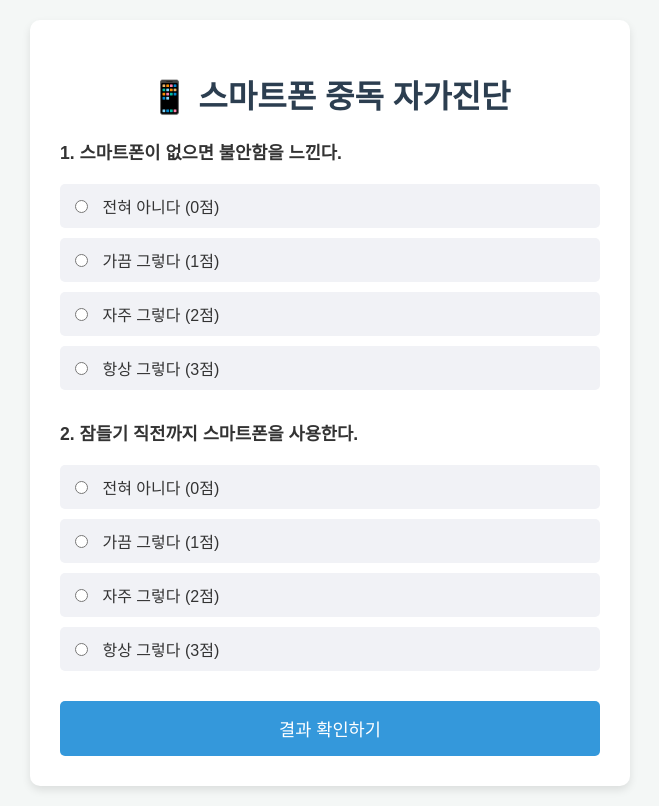
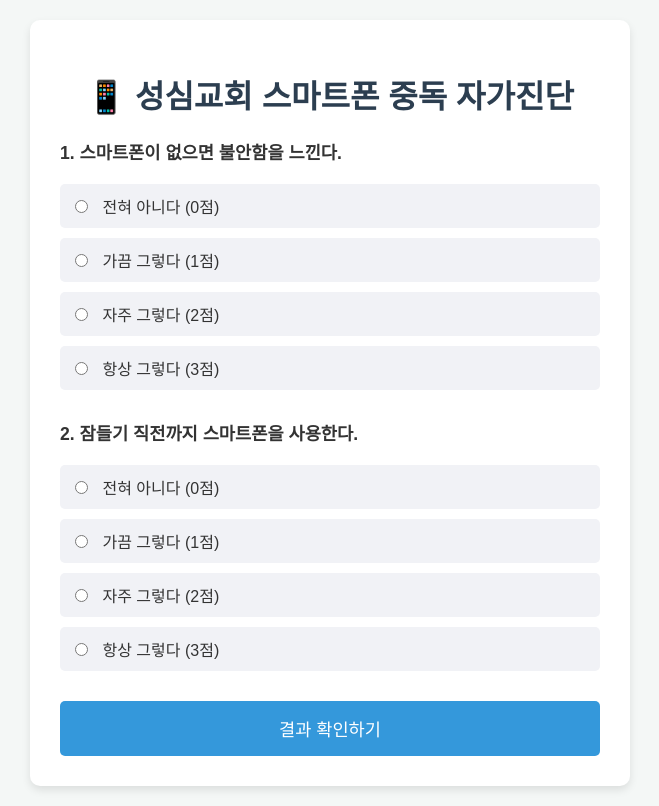
Before and after one commit to hnsu0418-hue/user, a plain HTML site: page index.html in a window 1280 px wide. Shown: the whole page, without its empty margins (310-969 px from the left). Drawn offline with Linux system fonts and the light colour scheme.

Commit message:
타이틀 재변경

```diff
--- a/index.html
+++ b/index.html
@@ -22,7 +22,7 @@
 <body>
 
 <div class="container" id="survey-screen">
-    <h1>📱 스마트폰 중독 자가진단</h1>
+    <h1>📱 성심교회 스마트폰 중독 자가진단</h1>
     <form id="survey-form">
         <!-- 💡 여기서부터 문항과 점수를 수정할 수 있습니다 -->
 
```
